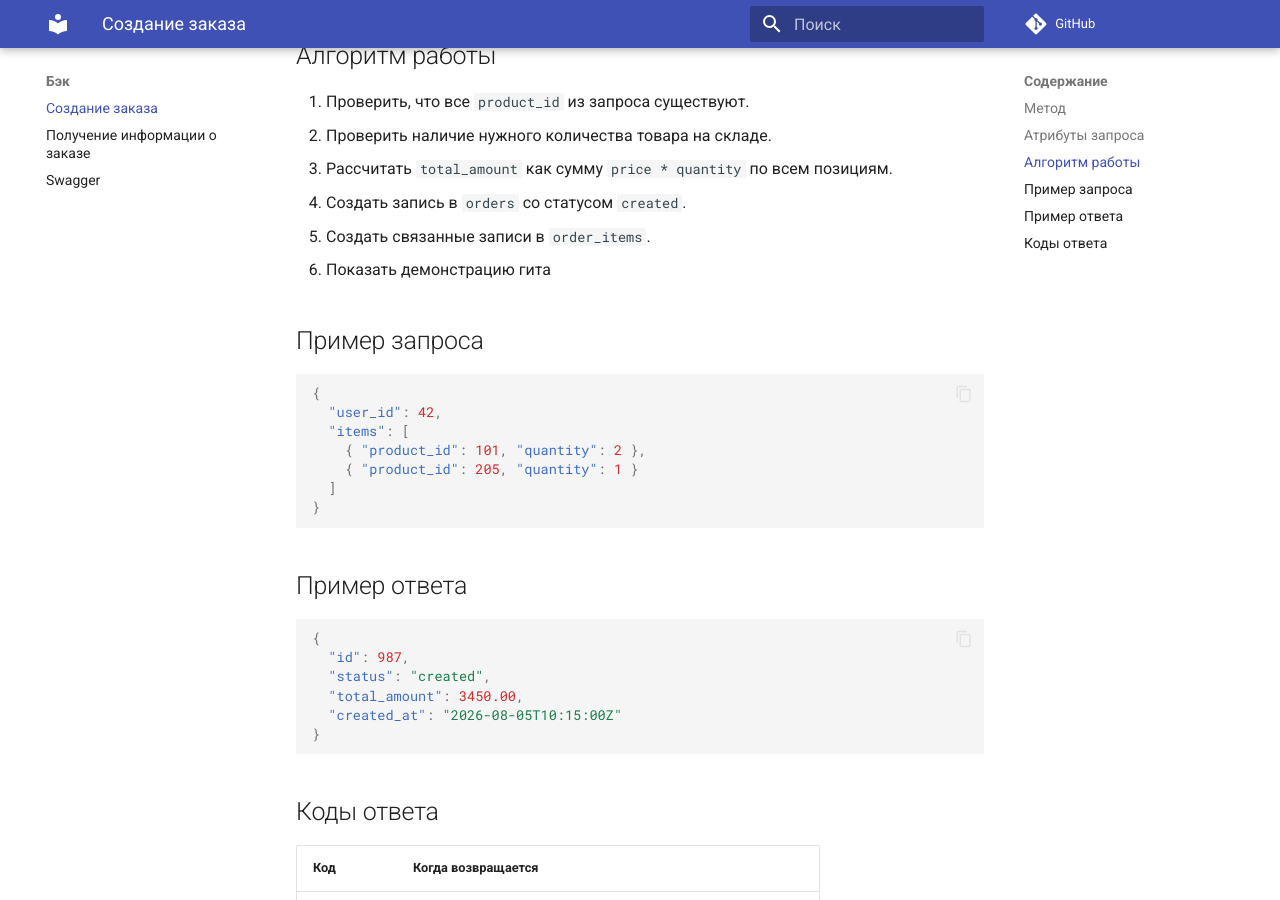
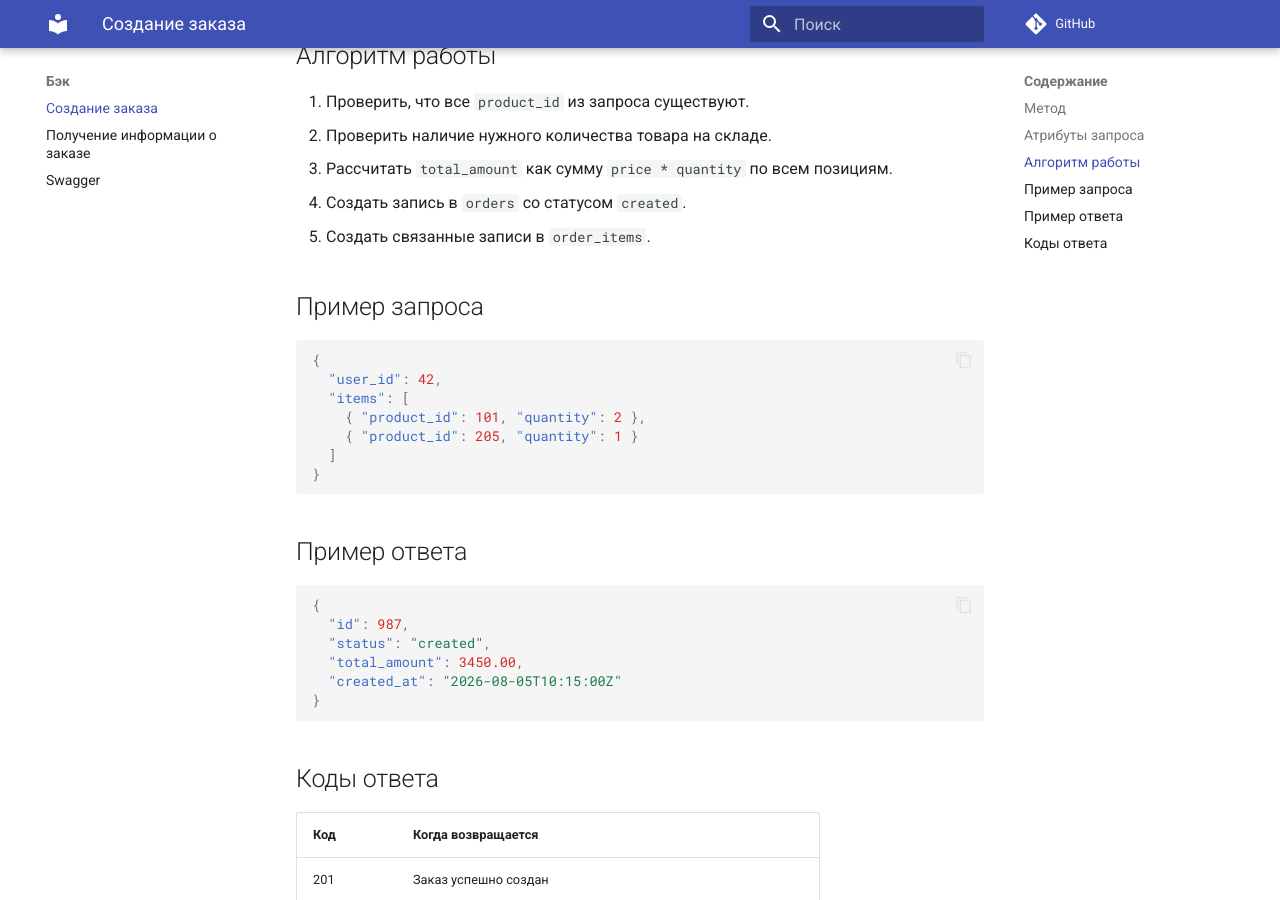
Before and after one commit to reaperxu/documentation, an MkDocs documentation site: the page built from docs/backend/create-order.md, in a window 1280 px wide and 900 px high, scrolled down 641 px. Built offline with MkDocs 1.6.1 and Material for MkDocs 9.7.7, drawn with Linux system fonts in a browser that asks for light colours; comment, search, counter and statistics services are not loaded.

```diff
--- a/docs/backend/create-order.md
+++ b/docs/backend/create-order.md
@@ -20,7 +20,6 @@
 3. Рассчитать `total_amount` как сумму `price * quantity` по всем позициям.
 4. Создать запись в `orders` со статусом `created`.
 5. Создать связанные записи в `order_items`.
-6. Показать демонстрацию гита
 
 ## Пример запроса
 
```
